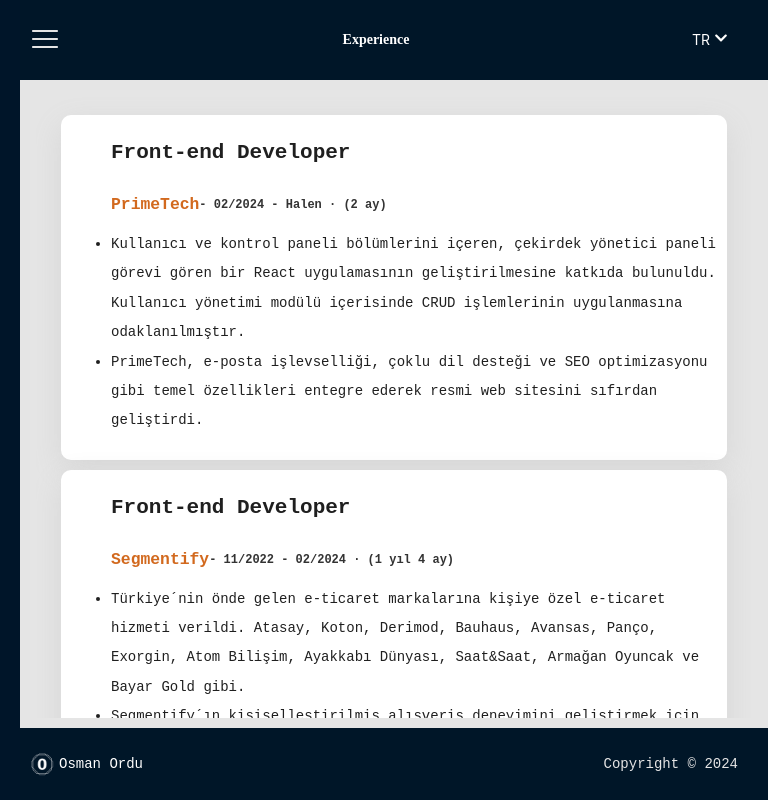
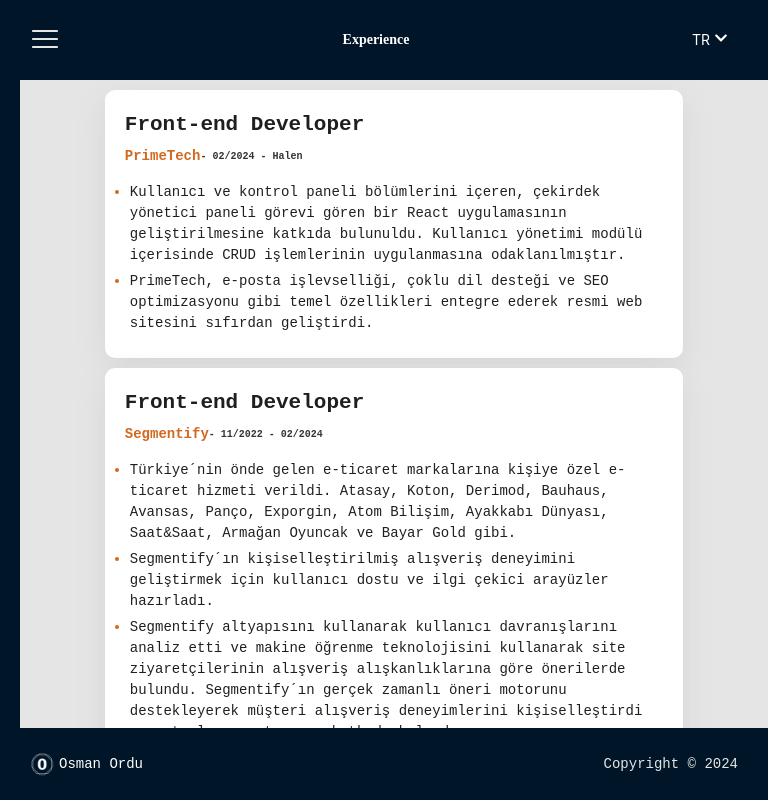
Before and after one commit to Osman-ordu/porfolio, a React (Vite) app: page /experience in a window 768 px wide. Built offline with nearby package versions, Linux system fonts and the light colour scheme; a web font is replaced by a local one.

Commit message:
General mobile improvement

```diff
--- a/src/components/contentBox/styles.module.scss
+++ b/src/components/contentBox/styles.module.scss
@@ -24,4 +24,31 @@
         color: chocolate;
         font-weight: 600;
     }
+    ul{
+        li::marker{
+            color: chocolate;
+        }
+    }
 }
+@media only screen and (max-width: 991px){
+    .c-contentbox{
+        ul{
+            padding: 0px 10px;
+
+            li{
+                margin: 5px;
+            }
+        }
+        h2{
+            margin: 0px ;
+        }
+        h3{
+            font-size: 14px;
+            white-space: nowrap;
+        }
+        span{
+            font-size: 10px;
+            white-space: nowrap;
+        }
+    }
+}
--- a/src/components/layout/mainLayout/styles.module.scss
+++ b/src/components/layout/mainLayout/styles.module.scss
@@ -32,7 +32,7 @@
     }
     &__content__area::-webkit-scrollbar-thumb {
         background-color: #e5e5e5;
-        border: 4px solid #001628;
+        border: 2px solid #001628;
         opacity: 0.8;
         border-radius: 5px;
     }
@@ -77,5 +77,15 @@
             align-items: center;
             text-align: start;
         }
+        &__content {
+            padding: 0px;
+            line-height: 1.5;
+        }
+        &__content__area{
+            margin: 0px;
+        }
+        &__content__area::-webkit-scrollbar {
+            width: 8px;
+        }
     }
 }
--- a/src/components/textBox/styles.module.scss
+++ b/src/components/textBox/styles.module.scss
@@ -29,7 +29,8 @@
 }
 @media only screen and (max-width: 1024px) {
     .c-content {
-        width: 75%;
+        width: 100%;
         text-align: center;
+        margin: 0 auto;
     }
 }
--- a/src/pages/about/index.jsx
+++ b/src/pages/about/index.jsx
@@ -1,12 +1,13 @@
-import { useTranslation } from 'react-i18next';
-import { about } from '../../mocks';
-import ImageTextBox from '../../components/imageTextBox';
+import { useTranslation } from "react-i18next";
+import { about } from "../../mocks";
+import ImageTextBox from "../../components/imageTextBox";
+import style from "./styles.module.scss";
 
 const About = () => {
   const { t } = useTranslation();
 
   return (
-    <section>
+    <section className={style["c-aboutContainer"]}>
       {about.map((about, index) => (
         <ImageTextBox key={index} image={about.image} title={t(about.titleKey)} subTitle={t(about.subTitleKey)} text={about.paragraphs.map((paragraph) => t(paragraph))} />
       ))}
--- /dev/null
+++ b/src/pages/about/styles.module.scss
@@ -0,0 +1,7 @@
+
+@media only screen and (max-width: 991px){
+    .c-aboutContainer{
+        padding: 10px;
+    }
+
+}
--- a/src/pages/education/index.jsx
+++ b/src/pages/education/index.jsx
@@ -1,13 +1,13 @@
-import { useTranslation } from 'react-i18next';
-import { educations } from '../../mocks';
-import TextBox from '../../components/textBox';
-import style from './styles.module.scss';
+import { useTranslation } from "react-i18next";
+import { educations } from "../../mocks";
+import TextBox from "../../components/textBox";
+import style from "./styles.module.scss";
 
 const Education = () => {
   const { t } = useTranslation();
 
   return (
-    <section className={style['container']}>
+    <section className={style["c-educationContainer"]}>
       {educations.map((education, index) => (
         <TextBox key={index} title={t(education.titleKey)} subTitle={t(education.sectionKey)} text={t(education.historyKey)} />
       ))}
--- a/src/pages/education/styles.module.scss
+++ b/src/pages/education/styles.module.scss
@@ -1,15 +1,16 @@
 @import "../../styles/center.scss";
 
-.container {
+.c-educationContainer{
     @include alignItemsStartSE();
     max-width: 100%;
     height: 60vh;
 }
 
 @media only screen and (max-width: 1024px) {
-    .container {
+    .c-educationContainer {
         height: auto;
         flex-direction: column;
         gap: 20px;
-    }
+        padding: 15px;
+      }
 }
--- a/src/pages/experience/index.jsx
+++ b/src/pages/experience/index.jsx
@@ -1,12 +1,13 @@
-import { useTranslation } from 'react-i18next';
-import { experiences } from '../../mocks';
-import ContentBox from '../../components/contentBox';
+import { useTranslation } from "react-i18next";
+import { experiences } from "../../mocks";
+import ContentBox from "../../components/contentBox";
+import style from "./styles.module.scss";
 
 const Experience = () => {
   const { t } = useTranslation();
 
   return (
-    <section>
+    <section className={style["c-experienceContainer"]}>
       {experiences.map((experience, index) => (
         <ContentBox
           key={index}
--- /dev/null
+++ b/src/pages/experience/styles.module.scss
@@ -0,0 +1,6 @@
+@media only screen and (min-width: 768px) {
+    .c-experienceContainer {
+        width: 80% !important;
+        margin: 0 auto;
+    }
+}
--- a/src/pages/translation/en.js
+++ b/src/pages/translation/en.js
@@ -17,25 +17,25 @@
 
     // Experience
     experience_1_title:'PrimeTech',
-    experience_1_title_sub:' - 02/2024 - Present · (2 months)',
+    experience_1_title_sub:' - 02/2024 - Present',
     experience_1_description_1:'Contributed to the development of a React application that served as the core admin panel, containing user and control panel sections. Focused on the implementation of CRUD operations within the user management module.',
     experience_1_description_2:'PrimeTech developed the official website from scratch by integrating key features such as email functionality, multi-language support and SEO optimization.',
     experience_1_description_3:'',
 
     experience_2_title:'Segmentify',
-    experience_2_title_sub:' - 11/2022 - 02/2024 · (1 years 4 months)',
+    experience_2_title_sub:' - 11/2022 - 02/2024',
     experience_2_description_1:'Personalized e-commerce service was provided to major e-commerce brands in Turkey. Such as Atasay, Koton, Derimod, Bauhaus, Avansas, Panço, Exporgin, Atom Bilişim, Ayakkabı Dünyası, Saat&Saat, Armağan Oyuncak and Bayar Gold.',
     experience_2_description_2:'As a front-end developer, he crafted user-friendly and engaging interfaces to enhance Segmentify´s personalized shopping experience.',
     experience_2_description_3:'Using Segmentify´s infrastructure, it analyzed user behavior and made recommendations based on the shopping habits of site visitors using machine learning technology. By supporting Segmentify´s real-time recommendation engine, it personalized customer shopping experiences and contributed to increased sales.',
 
     experience_3_title:'BilgeAdam Technologies',
-    experience_3_title_sub:' - 04/2022 - 10/2024 · (6 months)',
+    experience_3_title_sub:' - 04/2022 - 10/2024',
     experience_3_description_1:'By refactoring the code with the engineering team, the complexity of the codes in the repositories was minimized. By doing good SEO work, it made it stand out by 40% in search engines.',
     experience_3_description_2:'Developed responsive web-based applications. Completed the actions taken according to coding standards.',
     experience_3_description_3:'Created reusable modular components. Speeded up the operation by minimizing the targeted time.',
 
     experience_4_title: "Inditex / Pullandbear",
-    experience_4_title_sub: " - 11/2017 - 07/2021 · (3 years 9 months)",
+    experience_4_title_sub: " - 11/2017 - 07/2021",
     experience_4_description_1: "Provided training to the store team on visual marketing strategies and practices and actively participated in workshops.",
     experience_4_description_2: "Enhanced customer experience through in-store arrangements, facilitated shopping, and directly impacted sales through actionable measures.",
     experience_4_description_3: "Contributed significantly to the development of brand image through proper product display and innovative store arrangements.",
--- a/src/pages/translation/tr.js
+++ b/src/pages/translation/tr.js
@@ -17,26 +17,26 @@
 
     // Experience
     experience_1_title:'PrimeTech',
-    experience_1_title_sub:' - 02/2024 - Halen · (2 ay)',
+    experience_1_title_sub:' - 02/2024 - Halen',
     experience_1_description_1:'Kullanıcı ve kontrol paneli bölümlerini içeren, çekirdek yönetici paneli görevi gören bir React uygulamasının geliştirilmesine katkıda bulunuldu. Kullanıcı yönetimi modülü içerisinde CRUD işlemlerinin uygulanmasına odaklanılmıştır.',
     experience_1_description_2:'PrimeTech, e-posta işlevselliği, çoklu dil desteği ve SEO optimizasyonu gibi temel özellikleri entegre ederek resmi web sitesini sıfırdan geliştirdi.',
 
 
     experience_2_title:'Segmentify',
-    experience_2_title_sub:' - 11/2022 - 02/2024 · (1 yıl 4 ay)',
-    experience_2_description_1:'Türkiye´nin önde gelen e-ticaret markalarına kişiye özel e-ticaret hizmeti verildi. Atasay, Koton, Derimod, Bauhaus, Avansas, Panço, Exorgin, Atom Bilişim, Ayakkabı Dünyası, Saat&Saat, Armağan Oyuncak ve Bayar Gold gibi.',
+    experience_2_title_sub:' - 11/2022 - 02/2024',
+    experience_2_description_1:'Türkiye´nin önde gelen e-ticaret markalarına kişiye özel e-ticaret hizmeti verildi. Atasay, Koton, Derimod, Bauhaus, Avansas, Panço, Exporgin, Atom Bilişim, Ayakkabı Dünyası, Saat&Saat, Armağan Oyuncak ve Bayar Gold gibi.',
     experience_2_description_2:'Segmentify´ın kişiselleştirilmiş alışveriş deneyimini geliştirmek için kullanıcı dostu ve ilgi çekici arayüzler hazırladı.',
     experience_2_description_3:'Segmentify altyapısını kullanarak kullanıcı davranışlarını analiz etti ve makine öğrenme teknolojisini kullanarak site ziyaretçilerinin alışveriş alışkanlıklarına göre önerilerde bulundu. Segmentify´ın gerçek zamanlı öneri motorunu destekleyerek müşteri alışveriş deneyimlerini kişiselleştirdi ve satışların artmasına katkıda bulundu.',
 
     experience_3_title:'BilgeAdam Technologies',
-    experience_3_title_sub:' - 04/2022 - 10/2024 · (6 ay)',
+    experience_3_title_sub:' - 04/2022 - 10/2024',
     experience_3_description_1:'Kodu mühendislik ekibiyle refactor ederek repo kodlarının karmaşıklığı en aza indirdi. İyi bir SEO çalışması yaparak arama motorlarında %60 öne çıkmayı sağladı.',
     experience_3_description_2:'Responsive Web tabanlı uygulamalar geliştirdi. Repoda kodlama standartlarına göre alınan aksiyonları tamamladı.',
     experience_3_description_3:'Yeniden kullanılabilir modüler bileşenler oluşturdu. Hedeflenen süreyi en aza indirerek operasyonu hızlandırdı.',
 
 
     experience_4_title:'Inditex / Pullandbear',
-    experience_4_title_sub:' - 11/2017 - 07/2021 · (3 yıl 9 ay)',
+    experience_4_title_sub:' - 11/2017 - 07/2021',
     experience_4_description_1:'Mağaza ekibine görsel pazarlama stratejileri ve uygulamaları konusunda eğitimler verdi ve workshop`larda aktif rol aldı.',
     experience_4_description_2:'Mağaza içi düzenlemelerle müşteri deneyimini arttırdı, alışveriş yapmayı kolaylaştırdı ve satış artışını doğrudan etkileyici aksiyonlar aldı.',
     experience_4_description_3:'Ürünlerin doğru şekilde sergilenmesi ve yenilikçi mağaza düzenlemeleri ile marka imajı gelişimine büyük oranda katkıda bulundu.',
```
